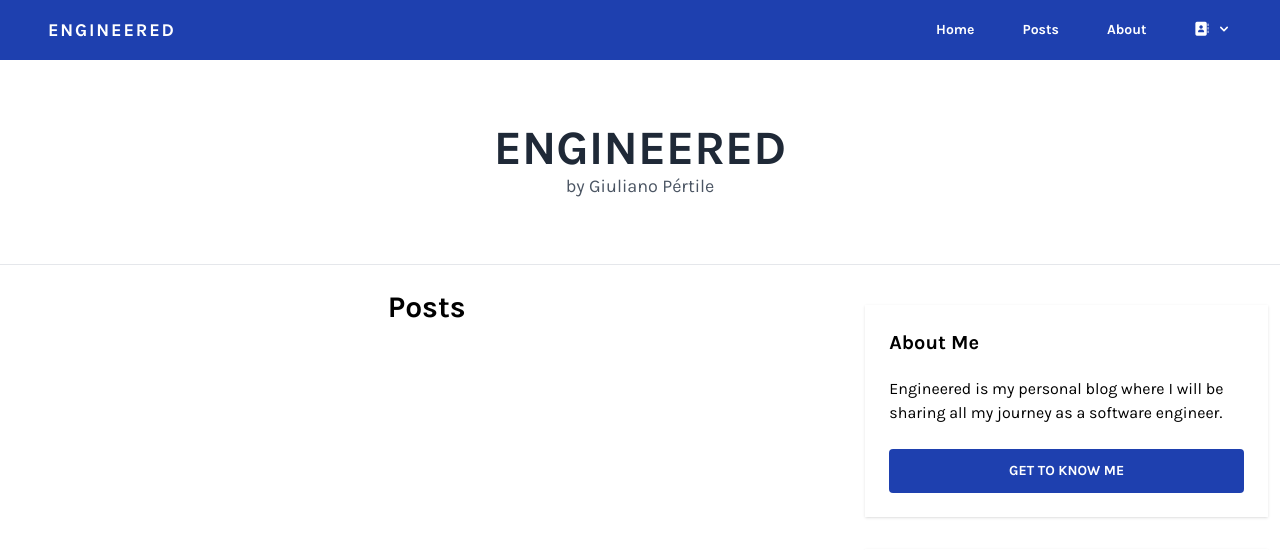
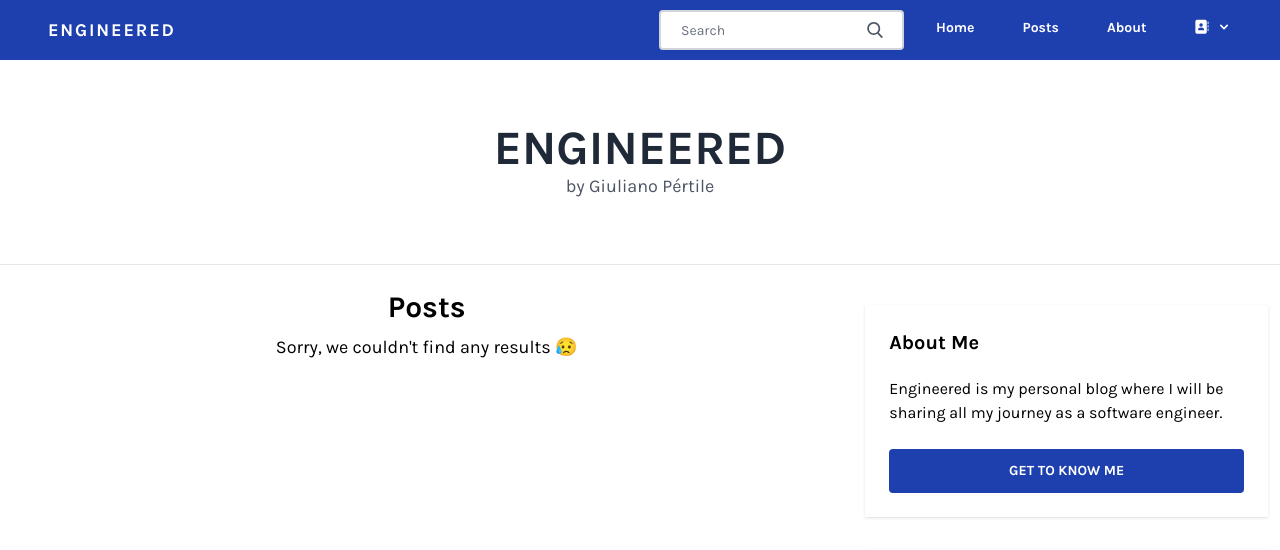
Before and after one commit to francofgp/Engineered, a Django app: page /post/ in a window 1280 px wide. Shown: the top 550 px of the page. Run offline with Django 4.2, Linux system fonts and the light colour scheme; data that the repository does not hold is empty; some libraries are stand-ins or nearby versions.

Commit message:
Add search function, Bug fix (continue reading)
Search function added: can search by title, content and tag, it combines everything
Now then continue reading button is clicked, you go to the post

```diff
--- a/blog/urls.py
+++ b/blog/urls.py
@@ -1,12 +1,13 @@
 from django.urls import path
 from django.conf.urls.static import static
 from django.conf import settings
-from .views import AboutPageView, HomePageView, BlogListView, BlogDetailView
+from .views import AboutPageView, HomePageView, BlogListView, BlogDetailView, SearchResultsView
 
 
 urlpatterns = [
     path('post/', BlogListView.as_view(), name='post'),
     path('post/<str:slug>', BlogDetailView.as_view(), name='post_detail'),
     path('about/', AboutPageView.as_view(), name='about'),
+    path("search/", SearchResultsView.as_view(), name="search_results"),
     path('', HomePageView.as_view(), name='home'),
 ] + static(settings.MEDIA_URL, document_root=settings.MEDIA_ROOT)
--- a/blog/views.py
+++ b/blog/views.py
@@ -2,6 +2,7 @@ from django.shortcuts import render
 from django.http import HttpResponse
 from django.views.generic import TemplateView, ListView, DetailView
 from blog.models import Post
+from django.db.models import Q
 
 
 class HomePageView(ListView):
@@ -25,3 +26,18 @@ class BlogDetailView(DetailView):  # new
     model = Post
     template_name = 'post_detail.html'
     context_object_name = 'post'
+
+
+class SearchResultsView(ListView):
+    model = Post
+    template_name = 'post.html'
+    context_object_name = 'posts'
+
+    def get_queryset(self):  # new
+        query = self.request.GET.get("q")
+        object_list = Post.objects.filter(
+            Q(title__icontains=query) |
+            Q(tags__name__icontains=query) |
+            Q(content__icontains=query)
+        )
+        return object_list
--- a/templates/home.html
+++ b/templates/home.html
@@ -26,7 +26,7 @@
 					{{post.created_on |date:"M d, Y" }}
 				</p>
 				<a href="#" class="pb-6">{{ post.content|safe|striptags|truncatechars:100}}...</a>
-				<a href="#" class="uppercase text-gray-800 hover:text-black"
+				<a href="{% url 'post_detail' post.slug %}" class="uppercase text-gray-800 hover:text-black"
 					>Continue Reading <i class="fas fa-arrow-right"></i
 				></a>
 			</div>
--- a/templates/navbar.html
+++ b/templates/navbar.html
@@ -30,6 +30,25 @@
 			:class="{'flex': open, 'hidden': !open}"
 			class="flex-col flex-grow pb-4 md:pb-0 hidden md:flex md:justify-end md:flex-row"
 		>
+
+		<div class=" relative  text-gray-700 pr-4">
+			<form style="margin-block-end:unset" action="{% url 'search_results' %}" method="get">
+
+			<input class="border-2 border-gray-300 bg-white  h-10  px-5 pr-16 rounded text-sm focus:outline-none"
+			  type="search" name="q" placeholder="Search">
+			<button type="submit" class="absolute  top-0 mt-3 mr-4 left-52 md:right-52 lg:right-52 xl:right-0 2xl:right-0">
+				<svg class="text-gray-600 h-4 w-4 fill-current" xmlns="http://www.w3.org/2000/svg"
+				xmlns:xlink="http://www.w3.org/1999/xlink" version="1.1" id="Capa_1" x="0px" y="0px"
+				viewBox="0 0 56.966 56.966" style="enable-background:new 0 0 56.966 56.966;" xml:space="preserve"
+				width="512px" height="512px">
+				<path
+				  d="M55.146,51.887L41.588,37.786c3.486-4.144,5.396-9.358,5.396-14.786c0-12.682-10.318-23-23-23s-23,10.318-23,23  s10.318,23,23,23c4.761,0,9.298-1.436,13.177-4.162l13.661,14.208c0.571,0.593,1.339,0.92,2.162,0.92  c0.779,0,1.518-0.297,2.079-0.837C56.255,54.982,56.293,53.08,55.146,51.887z M23.984,6c9.374,0,17,7.626,17,17s-7.626,17-17,17  s-17-7.626-17-17S14.61,6,23.984,6z" />
+			  </svg>
+			</button>
+		</form>
+
+		  </div>
+
 			<a
 				class="px-4 py-2 mt-2 text-sm font-semibold text-white rounded dark-mode:bg-gray-700 dark-mode:hover:bg-blue-700 dark-mode:focus:bg-gray-600 dark-mode:focus:text-white dark-mode:hover:text-white dark-mode:text-gray-200 md:mt-0 hover:text-gray-900 focus:text-gray-900 hover:bg-gray-100 focus:bg-gray-200 focus:outline-none focus:shadow-outline"
 				href="{% url 'home' %}"
--- a/templates/post.html
+++ b/templates/post.html
@@ -28,7 +28,10 @@
 					Reading <i class="fas fa-arrow-right"></i></a>
 			</div>
 		</article>
-
+		{% empty %}
+		<p  class="text-lg pb-3">
+			Sorry, we couldn't find any results 😥
+		</p>
 		{% endfor %}
 
 
```
Also changed, not shown: theme/static/css/dist/styles.css.
